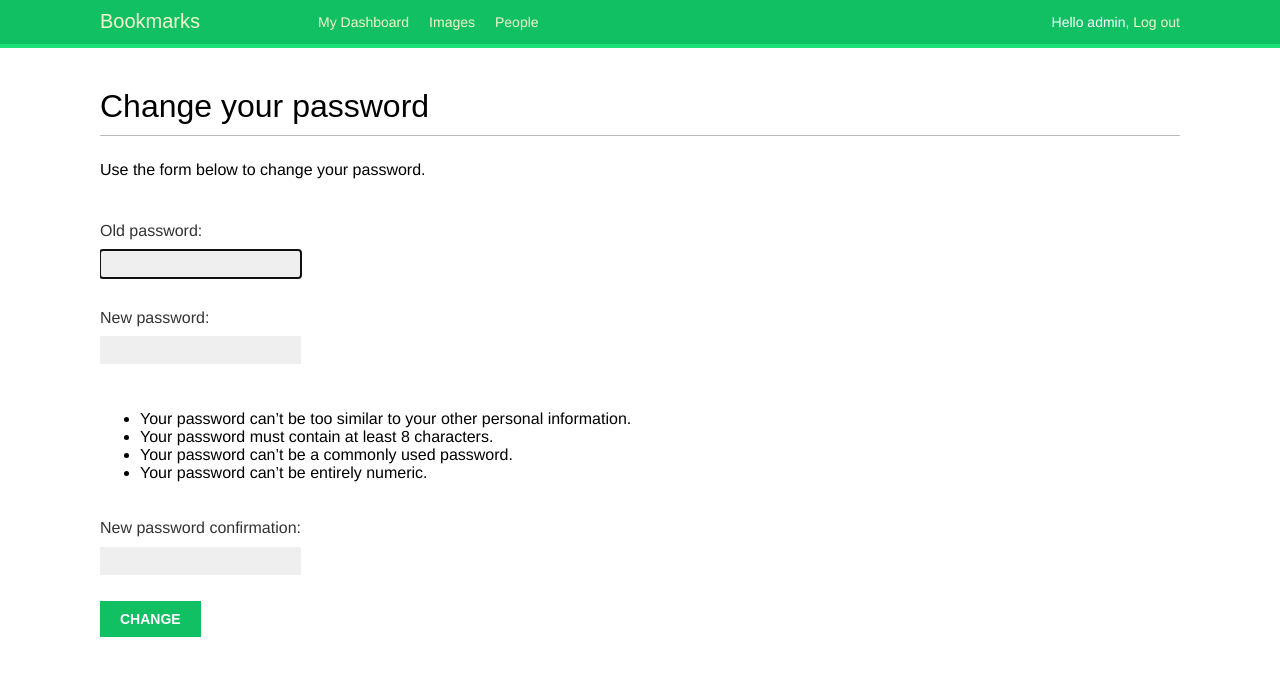
After one commit to Ibtesum/Social-Website, a Django app: page /account/password_change/ in a window 1280 px wide. The commit adds this page. Shown: the top 676 px of the page. Run offline with Django 4.2, Linux system fonts and the light colour scheme; a user stored in the database is signed in; some web fonts are replaced.

Commit message:
login,logout,password change

```diff
--- a/account/templates/account/login.html
+++ b/account/templates/account/login.html
@@ -10,7 +10,6 @@
     <form method="POST">
         {% csrf_token %}
         {{ form.as_p }}
-
         <p><input type="submit" value="Log in"></p>
     </form>
 {% endblock content %}
--- a/account/templates/base.html
+++ b/account/templates/base.html
@@ -9,7 +9,31 @@
 <body>
     <div id = "header">
         <span class = "logo">Bookmarks</span>
+        {% if request.user.is_authenticated %}
+            <ul class="menu">
+                <li {% if section == 'dashboard' %} class="selected" {% endif %}>
+                    <a href="{% url 'dashboard' %}">My Dashboard</a>
+                </li>
+                <li {% if section == 'images' %} class="selected" {% endif %}>
+                    <a href="#">Images</a>
+                </li>
+                <li {% if section == 'people' %} class="selected" {% endif %}>
+                    <a href="#">People</a>
+                </li>
+            </ul>
+        {% endif %}
+
+        <span class="user">
+            {% if request.user.is_authenticated %}
+                Hello {{ request.user.username }},
+                <a href="{% url 'logout' %}">Log out</a>
+            {% else %}
+                <a href="{% url 'login' %}">Log in</a>
+            {% endif %}
+        </span>
     </div>
+
+
     <div id = "content">
         {% block content %}
         {% endblock %}
--- /dev/null
+++ b/account/templates/registration/password_change_form.html
@@ -0,0 +1,15 @@
+{% extends "base.html" %}
+
+{% block title %}
+    Change Your Password
+{% endblock title %}
+
+{% block content %}
+    <h1>Change your password</h1>
+    <p>Use the form below to change your password.</p>
+    <form method="post">
+        {{ form.as_p }}
+        <p><input type="submit" value="Change"></p>
+        {% csrf_token %}
+    </form>
+{% endblock content %}
--- a/account/urls.py
+++ b/account/urls.py
@@ -1,7 +1,15 @@
 from django.urls import path
+from django.contrib.auth import views as auth_views
 from . import views
 
 urlpatterns = [
     #Post view
-    path('login/', views.user_login, name= 'login'),
+    # path('login/', views.user_login, name= 'login'),
+    path('login/', auth_views.LoginView.as_view(), name= 'login'),
+    path('logout/', auth_views.LogoutView.as_view(), name= 'logout'),
+    path('', views.dashboard, name='dashboard'),
+
+    #change password urls
+    path('password_change/', auth_views.PasswordChangeView.as_view(), name= 'password_change'),
+    path('password_change/done/', auth_views.PasswordChangeDoneView.as_view(), name= 'password_change_done'),
 ]
--- a/account/views.py
+++ b/account/views.py
@@ -1,6 +1,7 @@
 from django.http import HttpResponse
 from django.shortcuts import render
 from django.contrib.auth import authenticate, login
+from django.contrib.auth.decorators import login_required
 from .forms import LoginForm
 # Create your views here.
 
@@ -24,3 +25,8 @@ def user_login(request):
         form = LoginForm()
 
     return render(request, 'account/login.html', {'form': form})
+
+
+@login_required
+def dashboard(request):
+    return render(request, 'account/dashboard.html', {'section': 'dashboard'})
```
Also changed, not shown: account/templates/account/dashboard.html (added, +8 -0 lines), account/templates/registration/logged_out.html (added, +13 -0 lines), account/templates/registration/login.html (added, +26 -0 lines), account/templates/registration/password_change_done.html (added, +10 -0 lines), bookmarks/settings.py (+7 -1 lines), db.sqlite3.
